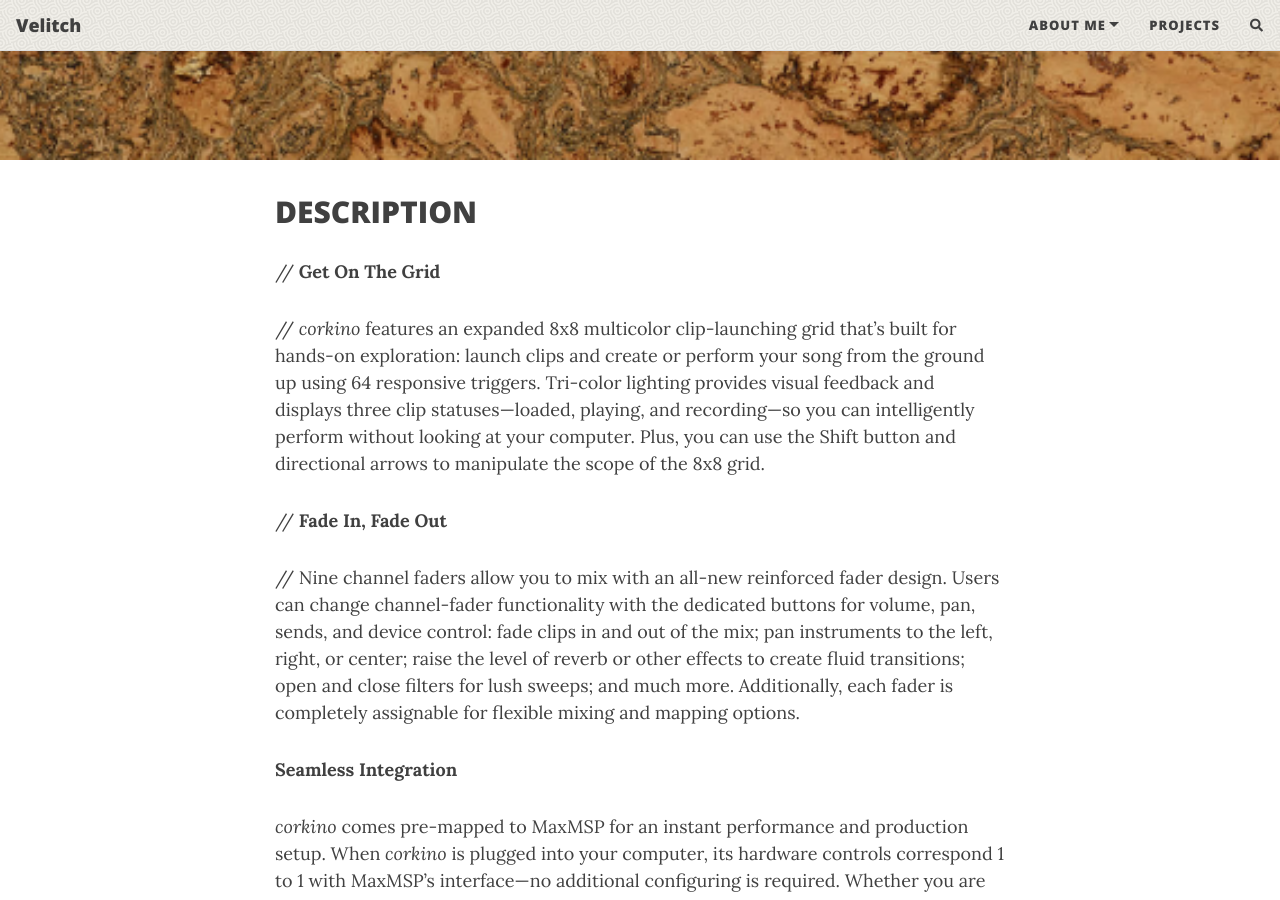
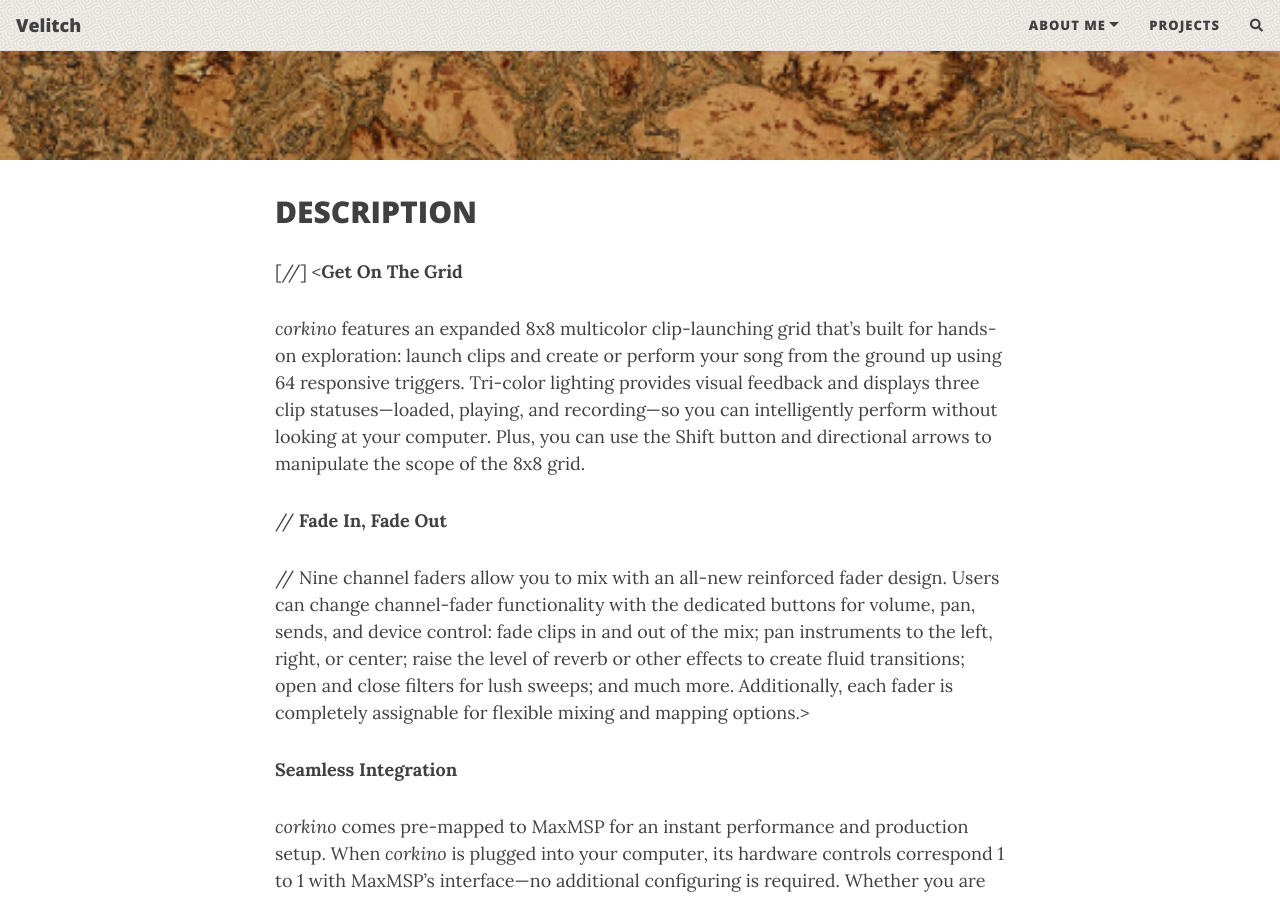
Before and after one commit to Velitch/velitch, a Jekyll site: the page built from _posts/2021-10-13-corkino.md, in a window 1280 px wide and 900 px high, scrolled down 383 px. Built offline with Jekyll 4.4.1, drawn with Linux system fonts in a browser that asks for light colours; nearby versions of some CDN libraries; comment, search, counter and statistics services are not loaded.

Commit message:
Update 2021-10-13-corkino.md

```diff
--- a/_posts/2021-10-13-corkino.md
+++ b/_posts/2021-10-13-corkino.md
@@ -11,13 +11,13 @@ comments: true
 ## DESCRIPTION
 
 
-// **Get On The Grid**
+[//] <**Get On The Grid**
 
-// _corkino_ features an expanded 8x8 multicolor clip-launching grid that’s built for hands-on exploration: launch clips and create or perform your song from the ground up using 64 responsive triggers. Tri-color lighting provides visual feedback and displays three clip statuses—loaded, playing, and recording—so you can intelligently perform without looking at your computer. Plus, you can use the Shift button and directional arrows to manipulate the scope of the 8x8 grid.
+_corkino_ features an expanded 8x8 multicolor clip-launching grid that’s built for hands-on exploration: launch clips and create or perform your song from the ground up using 64 responsive triggers. Tri-color lighting provides visual feedback and displays three clip statuses—loaded, playing, and recording—so you can intelligently perform without looking at your computer. Plus, you can use the Shift button and directional arrows to manipulate the scope of the 8x8 grid.
 
 // **Fade In, Fade Out**
 
-// Nine channel faders allow you to mix with an all-new reinforced fader design. Users can change channel-fader functionality with the dedicated buttons for volume, pan, sends, and device control: fade clips in and out of the mix; pan instruments to the left, right, or center; raise the level of reverb or other effects to create fluid transitions; open and close filters for lush sweeps; and much more. Additionally, each fader is completely assignable for flexible mixing and mapping options.
+// Nine channel faders allow you to mix with an all-new reinforced fader design. Users can change channel-fader functionality with the dedicated buttons for volume, pan, sends, and device control: fade clips in and out of the mix; pan instruments to the left, right, or center; raise the level of reverb or other effects to create fluid transitions; open and close filters for lush sweeps; and much more. Additionally, each fader is completely assignable for flexible mixing and mapping options.>
 
 **Seamless Integration**
 
@@ -31,7 +31,7 @@ For maximum portability, _corkino_ is powered over USB and supports plug-and-pla
 
 _corkino_ comes packed with a demo version of [MaxMSP 8](https://cycling74.com), an infinitely flexible space to create your own interactive software. MaxMSP enables musicians and producers to connect ideas together to create software built around you, in the moment, exploring sound without limits.
 
-
+______________
 
 ADDITIONAL FEATURES
 
```
